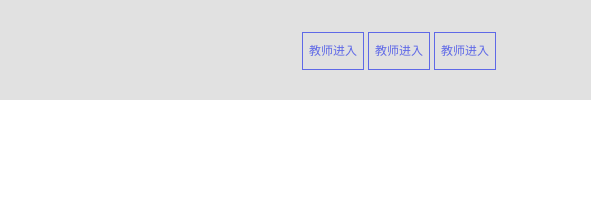
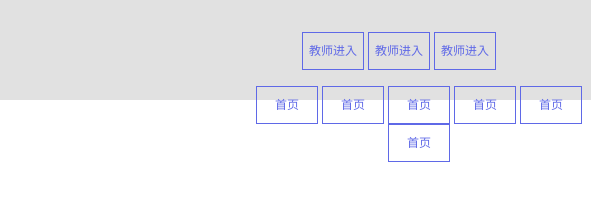
Before and after one commit to 912935942/hw3, a plain HTML site: page index.html in a window 1280 px wide. Shown: the full height of the page, 689-1280 px from the left. Drawn offline with Linux system fonts and the light colour scheme.

Commit message:
Update index.html

```diff
--- a/index.html
+++ b/index.html
@@ -14,6 +14,16 @@
        <a href="#">教师进入</a>
        <a href="#">教师进入</a>
        <a href="#">教师进入</a>
+       <div class="nav">
+          <ul>
+             <a href="#"><li>首页</li></a>
+             <a href="#"><li>首页</li></a>
+             <a href="#"><li>首页</li></a>
+             <a href="#"><li>首页</li></a>
+             <a href="#"><li>首页</li></a>
+             <a href="#"><li>首页</li></a>
+          </ul>
+       </div>
 </div>
 </body>
 </html>
```
